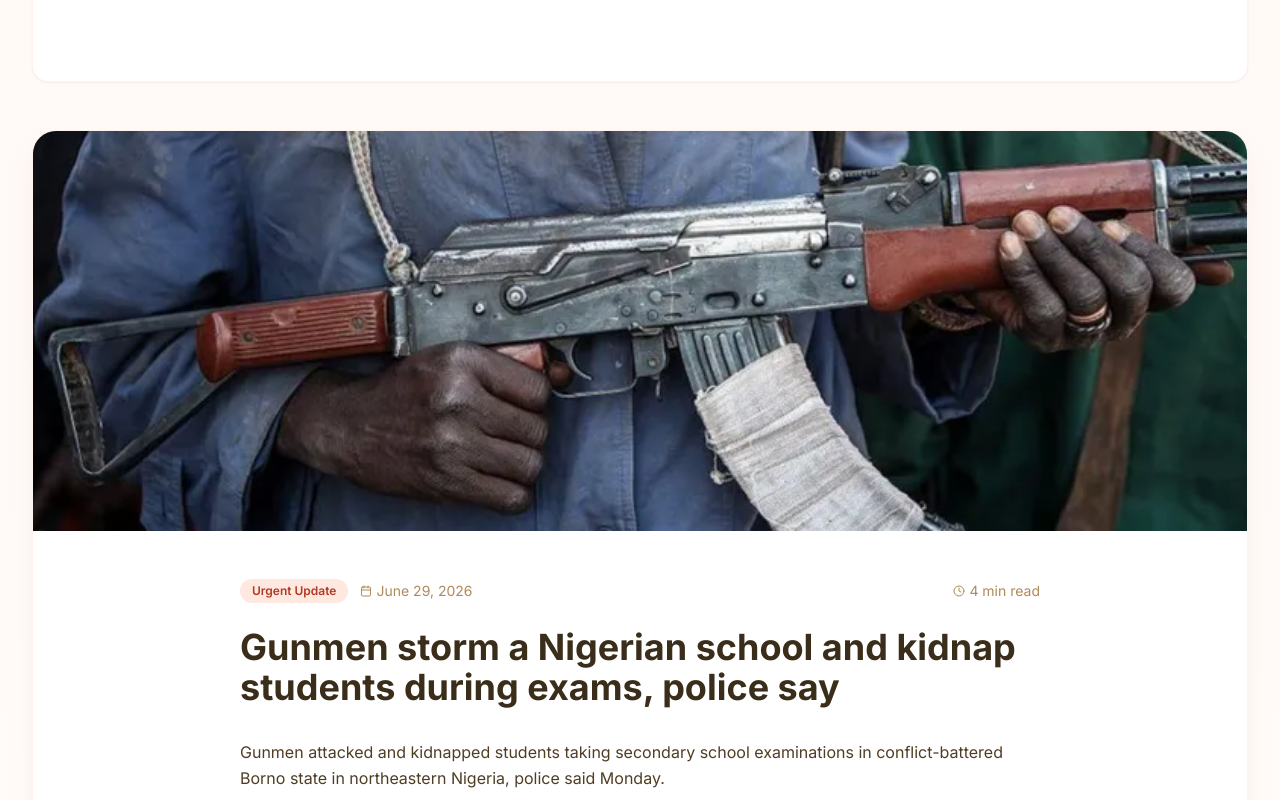
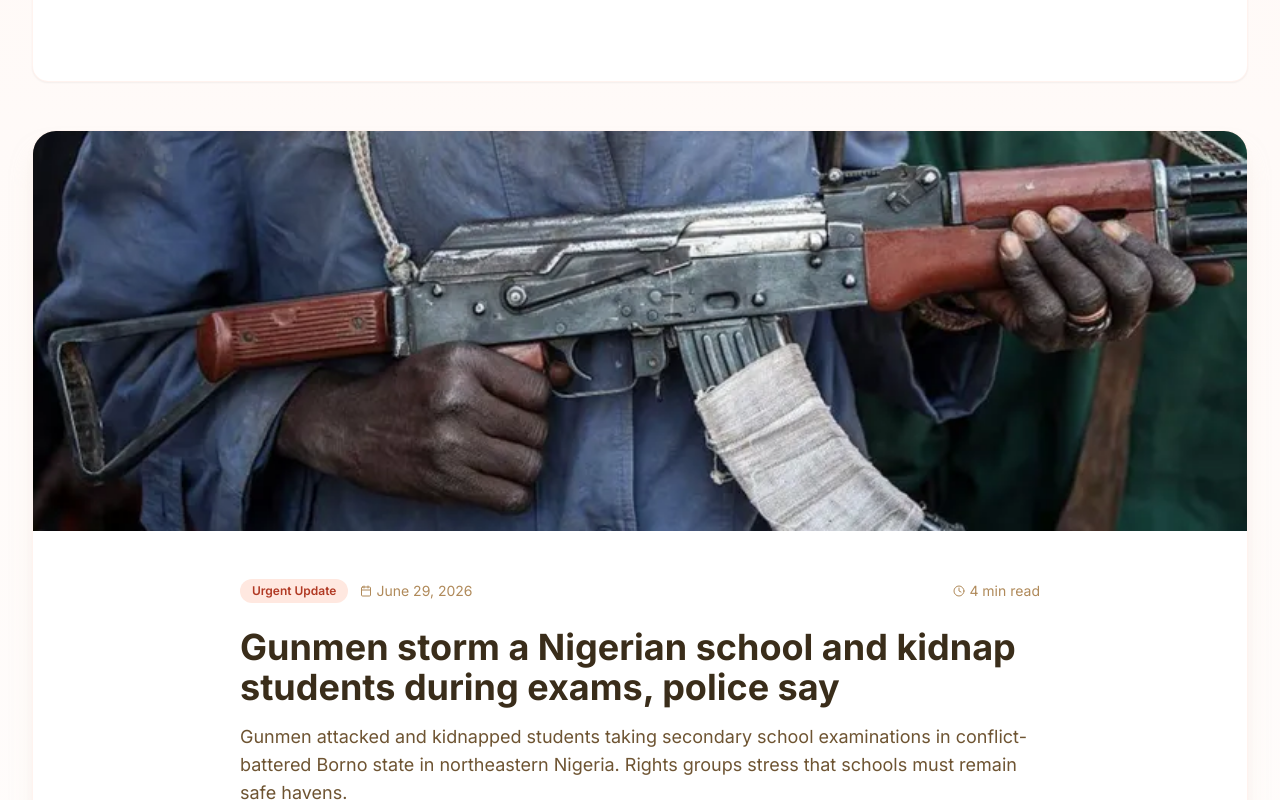
Before and after one commit to kidsroomfoundation/kidsroomfoundation, a Next.js app: page /news in a window 1280 px wide. Shown: the part 620-1420 px from the top of the page. Built offline with nearby package versions, Linux system fonts and the light colour scheme.

Commit message:
Update page.tsx

```diff
--- a/app/news/page.tsx
+++ b/app/news/page.tsx
@@ -2,8 +2,9 @@ import fs from 'fs'
 import path from 'path'
 import matter from 'gray-matter'
 import { marked } from 'marked'
-import { Newspaper, Calendar, Clock } from 'lucide-react'
+import { Newspaper, Calendar, Clock, ArrowRight } from 'lucide-react'
 import Image from 'next/image'
+import Link from 'next/link'
 import AdBanner from '@/components/AdBanner'
 
 interface Article {
@@ -63,8 +64,6 @@ export default function NewsPage() {
   const featuredArticle = articles.find((a) => a.featured) || articles[0]
   const regularArticles = articles.filter((a) => a.slug !== featuredArticle?.slug)
 
-  const featuredHtmlContent = featuredArticle ? marked.parse(featuredArticle.content) as string : ''
-
   return (
     <div className="pt-24 pb-24">
       <div className="max-w-7xl mx-auto px-4 sm:px-6 lg:px-8">
@@ -91,7 +90,8 @@ export default function NewsPage() {
 
         {/* Featured Article Content Display */}
         {featuredArticle && (
-          <div className="mb-12 bg-white rounded-3xl shadow-xl shadow-earth-100/50 border border-coral-100/50 overflow-hidden">
+          <Link href={`/news/${featuredArticle.slug}`} className="block group">
+            <div className="mb-12 bg-white rounded-3xl shadow-xl shadow-earth-100/50 border border-coral-100/50 overflow-hidden transition-transform group-hover:-translate-y-1">
               <div className="relative h-[400px] w-full bg-earth-100">
                 <Image
                   src={featuredArticle.image}
@@ -116,19 +116,20 @@ export default function NewsPage() {
                   </span>
                 </div>
 
-              <h2 className="text-3xl md:text-4xl font-bold text-earth-800 mb-8 leading-tight">
+                <h2 className="text-3xl md:text-4xl font-bold text-earth-800 mb-4 leading-tight group-hover:text-coral-600 transition-colors">
                   {featuredArticle.title}
                 </h2>
 
-              <div
-                className="prose prose-earth max-w-none text-earth-700 space-y-6 leading-relaxed
-                           prose-headings:text-earth-800 prose-headings:font-bold prose-headings:mt-8
-                           prose-blockquote:border-l-4 prose-blockquote:border-coral-500 prose-blockquote:pl-4 prose-blockquote:italic
-                           prose-ul:list-disc prose-ul:pl-6 prose-li:my-2"
-                dangerouslySetInnerHTML={{ __html: featuredHtmlContent }}
-              />
+                <p className="text-lg text-earth-600 mb-8">
+                  {featuredArticle.excerpt}
+                </p>
+
+                <span className="inline-flex items-center gap-2 text-coral-600 font-semibold group-hover:text-coral-500">
+                  Read Full Article <ArrowRight className="w-4 h-4" />
+                </span>
               </div>
             </div>
+          </Link>
         )}
 
         {/* Ad Banner - Between Featured and Grid */}
@@ -141,11 +142,9 @@ export default function NewsPage() {
         {regularArticles.length > 0 ? (
           <div className="grid md:grid-cols-2 lg:grid-cols-3 gap-8">
             {regularArticles.map((article) => (
-              <article
-                key={article.slug}
-                className="bg-white rounded-3xl shadow-lg shadow-earth-100/50 border border-coral-100/50 overflow-hidden hover:shadow-xl transition-all hover:-translate-y-1"
-              >
-                <div className="relative h-48 w-full bg-earth-100">
+              <Link key={article.slug} href={`/news/${article.slug}`} className="block h-full">
+                <article className="bg-white rounded-3xl shadow-lg shadow-earth-100/50 border border-coral-100/50 overflow-hidden hover:shadow-xl transition-all hover:-translate-y-1 h-full flex flex-col group">
+                  <div className="relative h-48 w-full bg-earth-100 shrink-0">
                     <Image
                       src={article.image}
                       alt={article.title}
@@ -153,19 +152,19 @@ export default function NewsPage() {
                       className="object-cover"
                     />
                   </div>
-                <div className="p-6">
+                  <div className="p-6 flex flex-col flex-grow">
                     <div className="flex items-center gap-3 mb-4">
                       <span className="px-3 py-1 bg-earth-100 text-earth-600 text-xs font-semibold rounded-full">
                         {article.category}
                       </span>
                     </div>
-                  <h3 className="text-xl font-bold text-earth-800 mb-3 line-clamp-2">
+                    <h3 className="text-xl font-bold text-earth-800 mb-3 line-clamp-2 group-hover:text-coral-600 transition-colors">
                       {article.title}
                     </h3>
-                  <p className="text-earth-600 text-sm mb-6 leading-relaxed line-clamp-3">
+                    <p className="text-earth-600 text-sm mb-6 leading-relaxed line-clamp-3 flex-grow">
                       {article.excerpt}
                     </p>
-                  <div className="flex items-center justify-between pt-4 border-t border-earth-100">
+                    <div className="flex items-center justify-between pt-4 border-t border-earth-100 mt-auto">
                       <span className="text-xs text-earth-400 flex items-center gap-1">
                         <Calendar className="w-3 h-3" />
                         {article.date}
@@ -177,6 +176,7 @@ export default function NewsPage() {
                     </div>
                   </div>
                 </article>
+              </Link>
             ))}
           </div>
         ) : (
```
Lines whose indentation alone changed are shown as unchanged.
